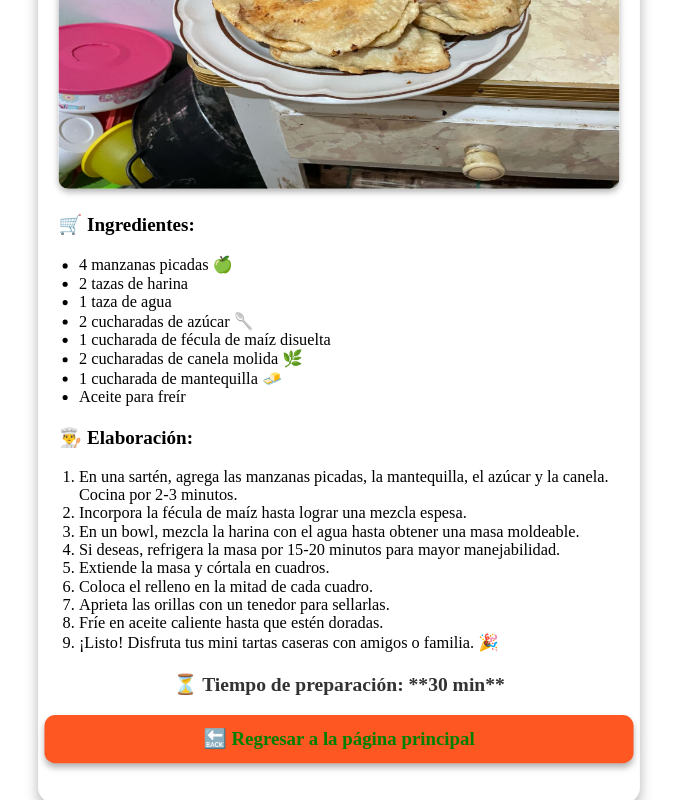
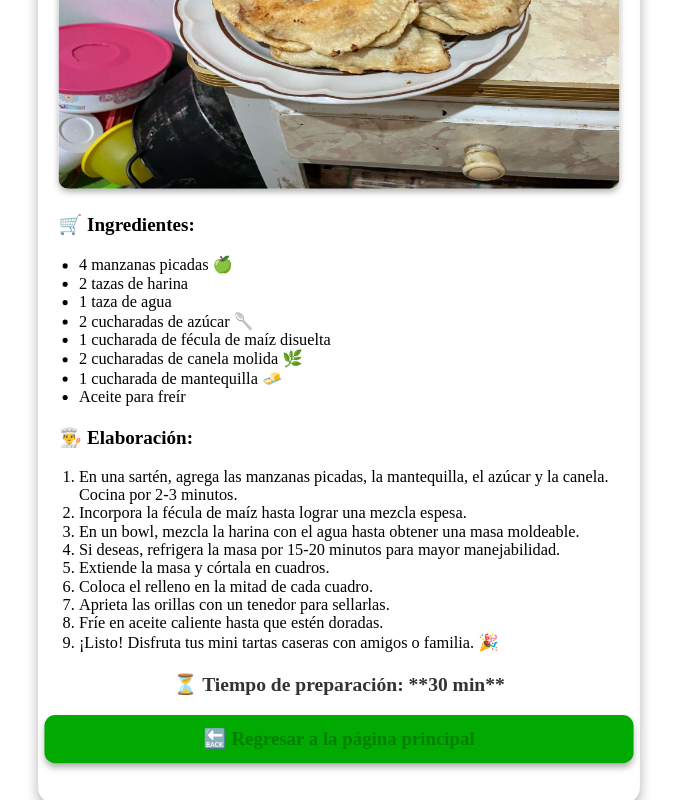
Before and after one commit to Angel1590/1, a plain HTML site: page paginas/receta1.html in a window 1280 px wide. In both pictures the pointer is over the link "🔙 Regresar a la página principal". Shown: the part 307-1107 px from the top of the page, without its empty margins (301-978 px from the left). Drawn offline with Linux system fonts and the light colour scheme.

Commit message:
Update receta1.html

```diff
--- a/paginas/receta1.html
+++ b/paginas/receta1.html
@@ -68,7 +68,7 @@
             transition: background-color 0.3s ease-in-out, transform 0.2s ease-in-out;
         }
         .btn-regreso:hover {
-            background-color: #ff5722;
+            background-color: #00AA00;
             transform: scale(1.05);
         }
     </style>
```
